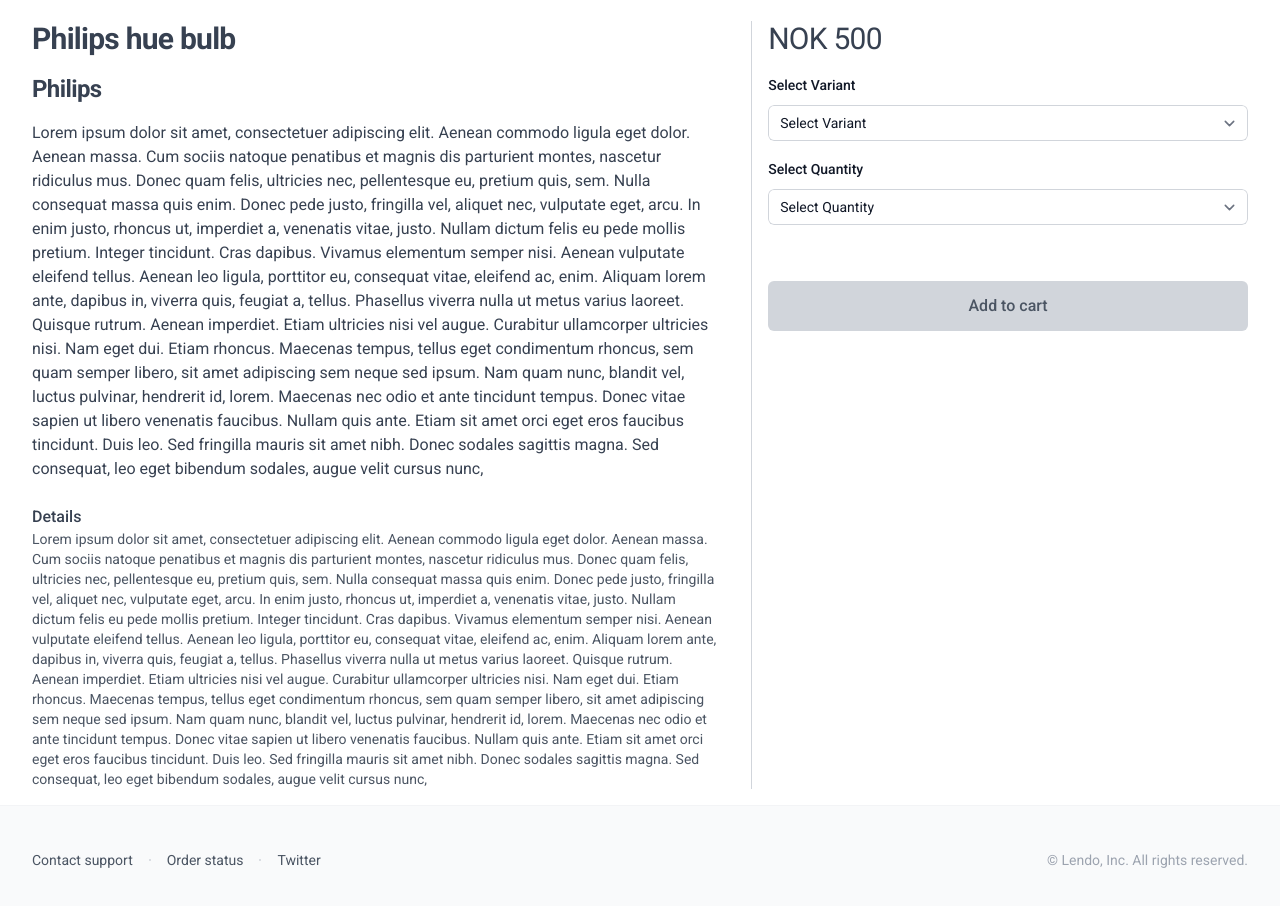
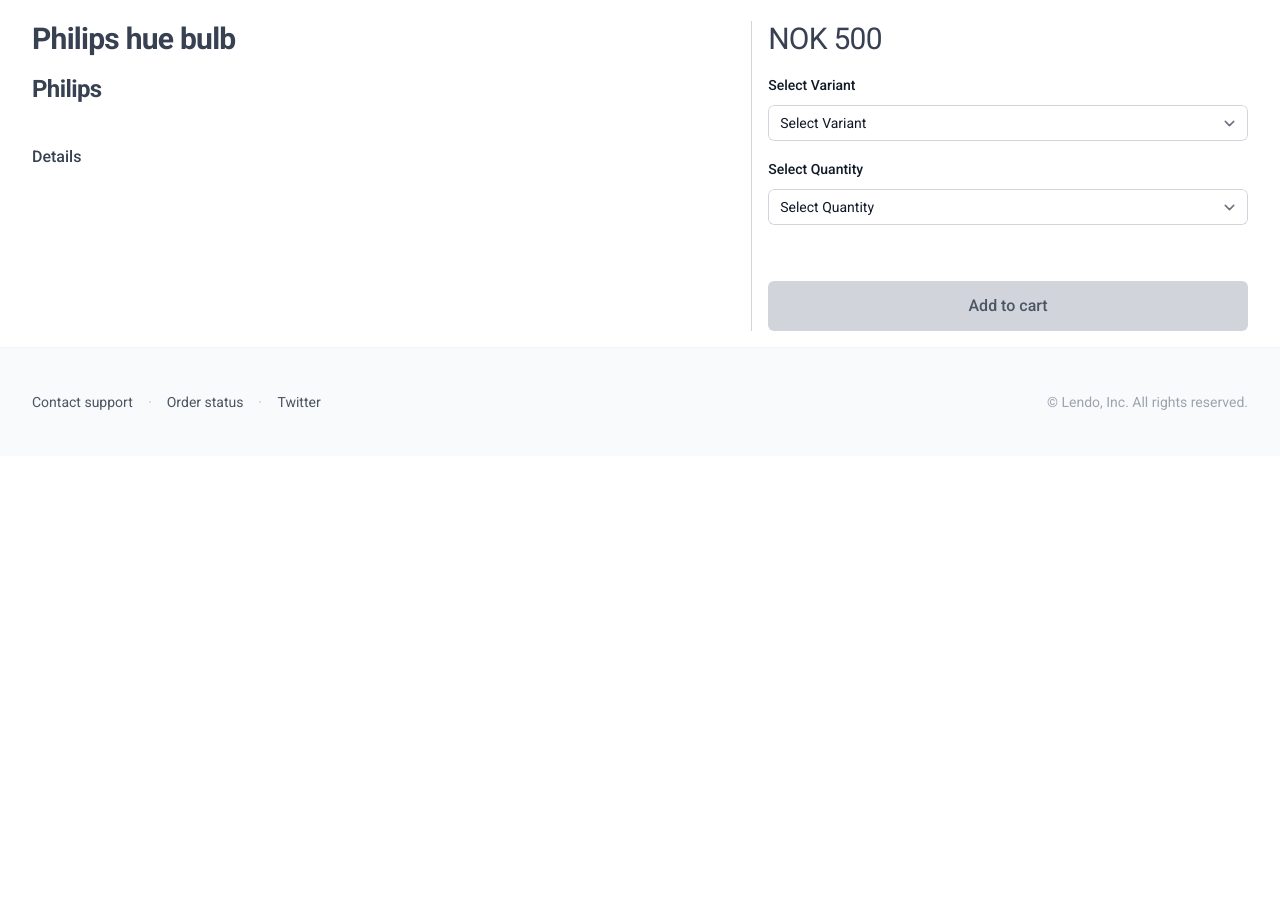
Before and after one commit to heshamelmasry77/lendo-my-day, a React (Vite) app: page /listing/1 in a window 1280 px wide. Shown: the part 620-1526 px from the top of the page. After the commit the page ends 1076 px from the top, so only its background shows below. Built offline with nearby package versions, Linux system fonts and the light colour scheme.

Commit message:
add some comments

```diff
--- a/src/views/ListingDetails.jsx
+++ b/src/views/ListingDetails.jsx
@@ -10,35 +10,38 @@
 import ProductImage from "../components/shared/utils/ProductImage.jsx";
 
 function ListingDetails() {
+  // State to manage selected variants and quantity for the product
   const [selectedVariants, setSelectedVariants] = useState("Select Variant");
   const [selectedQuantity, setSelectedQuantity] = useState("Select Quantity");
 
   const dispatch = useDispatch();
   const { id } = useParams();
-  const { singleProduct } = useSelector((state) => state.listings); // GETS YOU THE PRODUCTS FROM THE STORE
 
+  // Access the single product from the store
+  const { singleProduct } = useSelector((state) => state.listings);
+
+  // Fetch the product details only if not already present in the state
   useEffect(() => {
     if (id && (!singleProduct || Object.keys(singleProduct).length === 0)) {
-      // Ensure an id exists and singleProduct is empty before calling fetchProduct to prevent unnecessary calls.
       dispatch(fetchProductById(id));
     }
   }, [dispatch, id, singleProduct]);
 
+  // Handlers for updating selected variants and quantity
   const handleSelectedVariants = (options) => {
-    // Refresh the selected Variants
     setSelectedVariants(options);
   };
   const handleSelectedQuantity = (quantity) => {
     setSelectedQuantity(quantity);
   };
+
+  // Handler to dispatch action for adding product to cart
   const handleAddProductToCart = () => {
-    console.log(selectedVariants);
-    console.log(selectedQuantity);
-    console.log(singleProduct);
     dispatch(
       addSingleProductToCart(singleProduct, selectedVariants, selectedQuantity)
     );
-    // // REST THE SELECT OPTION VALUES
+
+    // Reset the select option values after adding to cart
     setSelectedVariants("Select Variant");
     setSelectedQuantity("Select Quantity");
   };
@@ -47,99 +50,33 @@
     <>
       {singleProduct && (
         <div className={"py-4"}>
-          {/* Listing Images*/}
+          {/* Display product image */}
           <div className="mx-auto mt-6 max-w-2xl px-6 grid lg:max-w-7xl lg:grid-cols-3 gap-8 lg:px-8">
             <div className="aspect-h-5 aspect-w-4 lg:aspect-h-4 lg:aspect-w-3 overflow-hidden rounded-lg">
               <ProductImage product={singleProduct} />
             </div>
           </div>
-          <div
-            className={
-              "flex flex-col sm:flex-row gap-6 gap-x-4 mx-auto mt-6 max-w-2xl lg:max-w-7xl px-6 lg:px-8"
-            }
-          >
-            {/* LISTING DETAILS*/}
-            <div
-              className={
-                "flex gap-y-6 flex-col basis-3/5 border-r-none border-b sm:border-b-0 sm:border-r border-gray-300 pb-8 sm:pb-0 sm:pr-8"
-              }
-            >
+
+          {/* Display listing details, price, and variants */}
+          <div className="flex flex-col sm:flex-row gap-6 gap-x-4 mx-auto mt-6 max-w-2xl lg:max-w-7xl px-6 lg:px-8">
+            <div className="flex gap-y-6 flex-col basis-3/5 border-r-none border-b sm:border-b-0 sm:border-r border-gray-300 pb-8 sm:pb-0 sm:pr-8">
               <div className={"flex flex-col gap-y-4"}>
-                <h1
-                  className={
-                    "text-2xl font-bold tracking-tight text-gray-700 sm:text-3xl"
-                  }
-                >
+                <h1 className="text-2xl font-bold tracking-tight text-gray-700 sm:text-3xl">
                   {singleProduct.name}
                 </h1>
-                <h2
-                  className={
-                    "text-xl font-bold tracking-tight text-gray-700 sm:text-2xl"
-                  }
-                >
+                <h2 className="text-xl font-bold tracking-tight text-gray-700 sm:text-2xl">
                   {singleProduct.brand}
                 </h2>
-                <p className={"text-base text-gray-700"}>
-                  Lorem ipsum dolor sit amet, consectetuer adipiscing elit.
-                  Aenean commodo ligula eget dolor. Aenean massa. Cum sociis
-                  natoque penatibus et magnis dis parturient montes, nascetur
-                  ridiculus mus. Donec quam felis, ultricies nec, pellentesque
-                  eu, pretium quis, sem. Nulla consequat massa quis enim. Donec
-                  pede justo, fringilla vel, aliquet nec, vulputate eget, arcu.
-                  In enim justo, rhoncus ut, imperdiet a, venenatis vitae,
-                  justo. Nullam dictum felis eu pede mollis pretium. Integer
-                  tincidunt. Cras dapibus. Vivamus elementum semper nisi. Aenean
-                  vulputate eleifend tellus. Aenean leo ligula, porttitor eu,
-                  consequat vitae, eleifend ac, enim. Aliquam lorem ante,
-                  dapibus in, viverra quis, feugiat a, tellus. Phasellus viverra
-                  nulla ut metus varius laoreet. Quisque rutrum. Aenean
-                  imperdiet. Etiam ultricies nisi vel augue. Curabitur
-                  ullamcorper ultricies nisi. Nam eget dui. Etiam rhoncus.
-                  Maecenas tempus, tellus eget condimentum rhoncus, sem quam
-                  semper libero, sit amet adipiscing sem neque sed ipsum. Nam
-                  quam nunc, blandit vel, luctus pulvinar, hendrerit id, lorem.
-                  Maecenas nec odio et ante tincidunt tempus. Donec vitae sapien
-                  ut libero venenatis faucibus. Nullam quis ante. Etiam sit amet
-                  orci eget eros faucibus tincidunt. Duis leo. Sed fringilla
-                  mauris sit amet nibh. Donec sodales sagittis magna. Sed
-                  consequat, leo eget bibendum sodales, augue velit cursus nunc,
-                </p>
+                <p className={"text-base text-gray-700"}></p>
               </div>
               <div>
                 <h2 className={"text-md font-medium text-gray-700"}>Details</h2>
-                <p className={"text-sm text-gray-600"}>
-                  Lorem ipsum dolor sit amet, consectetuer adipiscing elit.
-                  Aenean commodo ligula eget dolor. Aenean massa. Cum sociis
-                  natoque penatibus et magnis dis parturient montes, nascetur
-                  ridiculus mus. Donec quam felis, ultricies nec, pellentesque
-                  eu, pretium quis, sem. Nulla consequat massa quis enim. Donec
-                  pede justo, fringilla vel, aliquet nec, vulputate eget, arcu.
-                  In enim justo, rhoncus ut, imperdiet a, venenatis vitae,
-                  justo. Nullam dictum felis eu pede mollis pretium. Integer
-                  tincidunt. Cras dapibus. Vivamus elementum semper nisi. Aenean
-                  vulputate eleifend tellus. Aenean leo ligula, porttitor eu,
-                  consequat vitae, eleifend ac, enim. Aliquam lorem ante,
-                  dapibus in, viverra quis, feugiat a, tellus. Phasellus viverra
-                  nulla ut metus varius laoreet. Quisque rutrum. Aenean
-                  imperdiet. Etiam ultricies nisi vel augue. Curabitur
-                  ullamcorper ultricies nisi. Nam eget dui. Etiam rhoncus.
-                  Maecenas tempus, tellus eget condimentum rhoncus, sem quam
-                  semper libero, sit amet adipiscing sem neque sed ipsum. Nam
-                  quam nunc, blandit vel, luctus pulvinar, hendrerit id, lorem.
-                  Maecenas nec odio et ante tincidunt tempus. Donec vitae sapien
-                  ut libero venenatis faucibus. Nullam quis ante. Etiam sit amet
-                  orci eget eros faucibus tincidunt. Duis leo. Sed fringilla
-                  mauris sit amet nibh. Donec sodales sagittis magna. Sed
-                  consequat, leo eget bibendum sodales, augue velit cursus nunc,
-                </p>
+                <p className={"text-sm text-gray-600"}></p>
               </div>
             </div>
-            {/* PRICE, VARIANTS*/}
             <div className={"flex basis-2/5 flex-col gap-y-4"}>
               <Price price={singleProduct.price} />
-              {singleProduct &&
-                singleProduct.options &&
-                singleProduct.options.length && (
+              {singleProduct.options && singleProduct.options.length > 0 && (
                 <div className="flex flex-col gap-y-4">
                   <VariantsSelector
                     options={singleProduct.options}
@@ -153,11 +90,8 @@
                   />
                 </div>
               )}
-
               <AddToCartButton
-                isEnabled={
-                  selectedVariants && selectedVariants !== "Select Variant"
-                }
+                isEnabled={selectedVariants !== "Select Variant"}
                 onClick={handleAddProductToCart}
               />
             </div>
--- a/src/views/Listings.jsx
+++ b/src/views/Listings.jsx
@@ -5,18 +5,16 @@
 import ProductImage from "../components/shared/utils/ProductImage.jsx";
 
 function Listings() {
-  const dispatch = useDispatch(); // Help to dispatch actions, Example: dispatch(fetchProducts())
-  const { products } = useSelector((state) => state.listings); // GETS THE PRODUCTS FROM THE STORE
+  const dispatch = useDispatch();
 
-  // useEffect hook to fetch products on component mount
+  // Access the products from the store
+  const { products } = useSelector((state) => state.listings);
+
+  // Fetch products when component mounts
   useEffect(() => {
-    // Check if there are no products in the state before fetching
     if (!products || products.length === 0) {
-      // If no products in state, dispatch the fetchProducts action
       dispatch(fetchProducts());
-      console.log("ran");
     }
-    // The dependencies array. This effect will re-run if dispatch or products change.
   }, [dispatch, products]);
 
   return (
@@ -26,21 +24,27 @@
 
         <div className="grid grid-cols-1 gap-x-6 gap-y-10 sm:grid-cols-2 lg:grid-cols-3 xl:grid-cols-4 xl:gap-x-8">
           {products.map((product) => (
+            // Link to product details
             <Link
               to={`listing/${product.id}`}
               key={product.id}
               className="group relative"
             >
+              {/* Display 'out of stock' label if product is not available */}
               {!product.available && (
                 <span className="absolute top-0 h-8 bg-red-500 w-fit z-10 rounded-tr-lg right-0 px-4 flex items-center justify-center text-white font-bold uppercase text-xs">
                   out of stock
                 </span>
               )}
+              {/* Product Image */}
               <div className="aspect-h-1 aspect-w-1 w-full overflow-hidden rounded-lg bg-gray-100 hover:bg-gray-200 xl:aspect-h-8 xl:aspect-w-7 border border-y-gray-300">
                 <ProductImage product={product} />
               </div>
+              {/* Product Name */}
               <h3 className="mt-4 text-sm text-gray-700">{product.name}</h3>
+              {/* Product Brand */}
               <h4 className="mt-4 text-xs text-gray-700">{product.brand}</h4>
+              {/* Product Price */}
               <p className="mt-1 text-lg font-medium text-gray-700">
                 NOK {product.price}
               </p>
```
Also changed, not shown: src/store/modules/cartSlice.js (+20 -22 lines), src/store/modules/listingsSlice.js (+18 -20 lines). Lines whose indentation alone changed are shown as unchanged.
